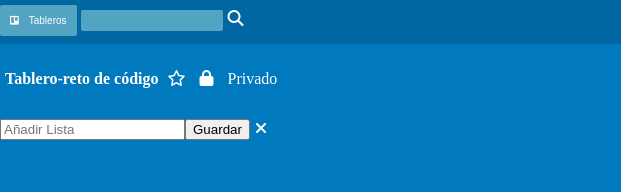
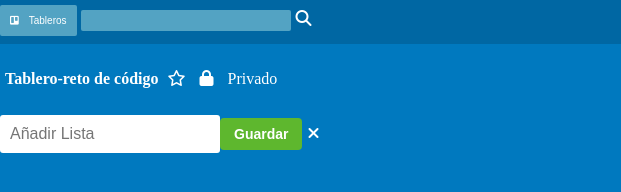
Before and after one commit to tcltere/trello, a plain HTML site: page index.html in a window 1280 px wide. Both pictures are taken after a click on the button "Añadir Lista...". Shown: the full height of the page, 0-621 px from the left. Drawn offline with Linux system fonts and the light colour scheme.

Commit message:
arreglando boton

```diff
--- a/css/main.css
+++ b/css/main.css
@@ -97,11 +97,40 @@ h4, p{
 
 }
 #list div{
+  width: 200px;
+  height: 100px;
+  background: #E2E4E6;
   display: inline-block;
+  border-radius: 4px;
+  width: 200px;
+  vertical-align: top;
+  margin: 20px;
+
+}
+input{
+  font-size: 16px;
+  padding: 10px;
+  width: 200px;
+  border:none;
+  border-radius: 3px;
+
+}
 }
 #list{
   float: left;
+
 }
+#btnSave{
+    background-color: #5EB72E;
+    color: #fff;
+    font-weight: bold;
+    font-size: 14px;
+    padding: 8px 14px;
+    border-radius: 4px;
+    border: none;
+
+  }
+
 .lista{
 
   width: 100px;
```
Also changed, not shown: index.html (+2 -1 lines).
